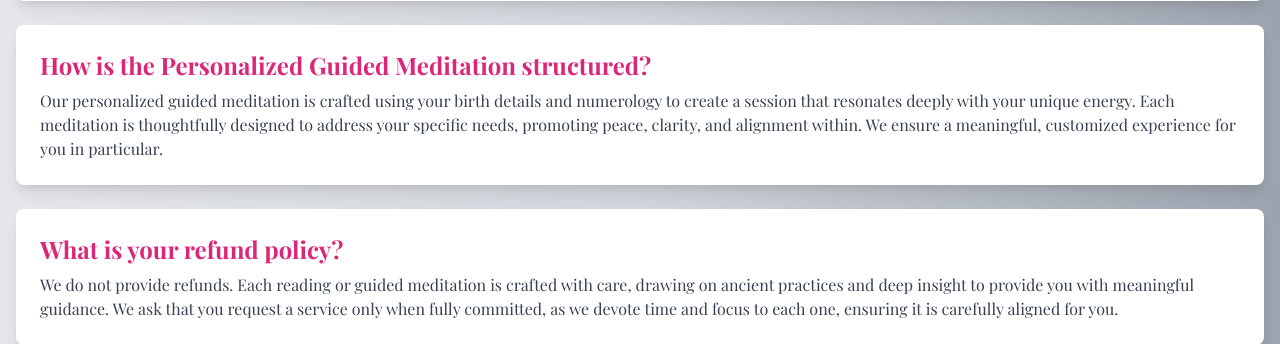
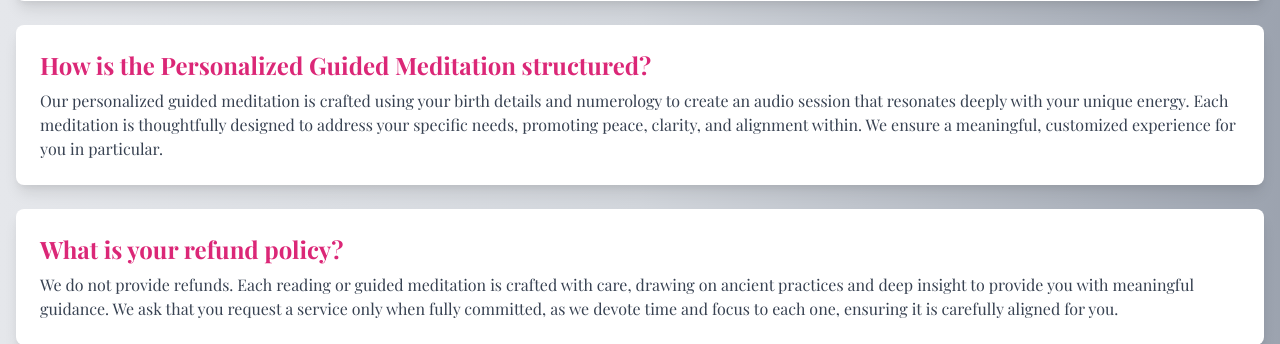
Before and after one commit to P3trusRom4nus/tarot_flask_project, a Flask app: page /FAQ in a window 1280 px wide. Shown: the part 807-1151 px from the top of the page. Run offline with Flask 3, Linux system fonts and the light colour scheme.

Commit message:
copy changes

```diff
--- a/templates/booking.html
+++ b/templates/booking.html
@@ -23,7 +23,7 @@
     <!-- Booking Form Section -->
     <section class="py-20 mt-10">
         <div class="max-w-4xl mx-auto px-4">
-            <h2 class="text-4xl font-semibold text-center mb-10">Book Your Personalized Service</h2>
+            <h2 class="text-4xl font-semibold text-center mb-10">Book Your Service</h2>
             <form id="booking-form" class="bg-gray-100 p-8 rounded-lg shadow-lg">
                 <input type="hidden" name="csrf_token" value="{{ csrf_token() }}">
 
--- a/templates/faq.html
+++ b/templates/faq.html
@@ -51,7 +51,7 @@
                 <!-- FAQ Item 5 -->
                 <div class="bg-white p-6 rounded-lg shadow-lg">
                     <h3 class="text-2xl font-bold text-pink-600 mb-2">How is the Personalized Guided Meditation structured?</h3>
-                    <p class="text-gray-700">Our personalized guided meditation is crafted using your birth details and numerology to create a session that resonates deeply with your unique energy. Each meditation is thoughtfully designed to address your specific needs, promoting peace, clarity, and alignment within. We ensure a meaningful, customized experience for you in particular.</p>
+                    <p class="text-gray-700">Our personalized guided meditation is crafted using your birth details and numerology to create an audio session that resonates deeply with your unique energy. Each meditation is thoughtfully designed to address your specific needs, promoting peace, clarity, and alignment within. We ensure a meaningful, customized experience for you in particular.</p>
                 </div>
 
                 <!-- FAQ Item 6 -->
```
